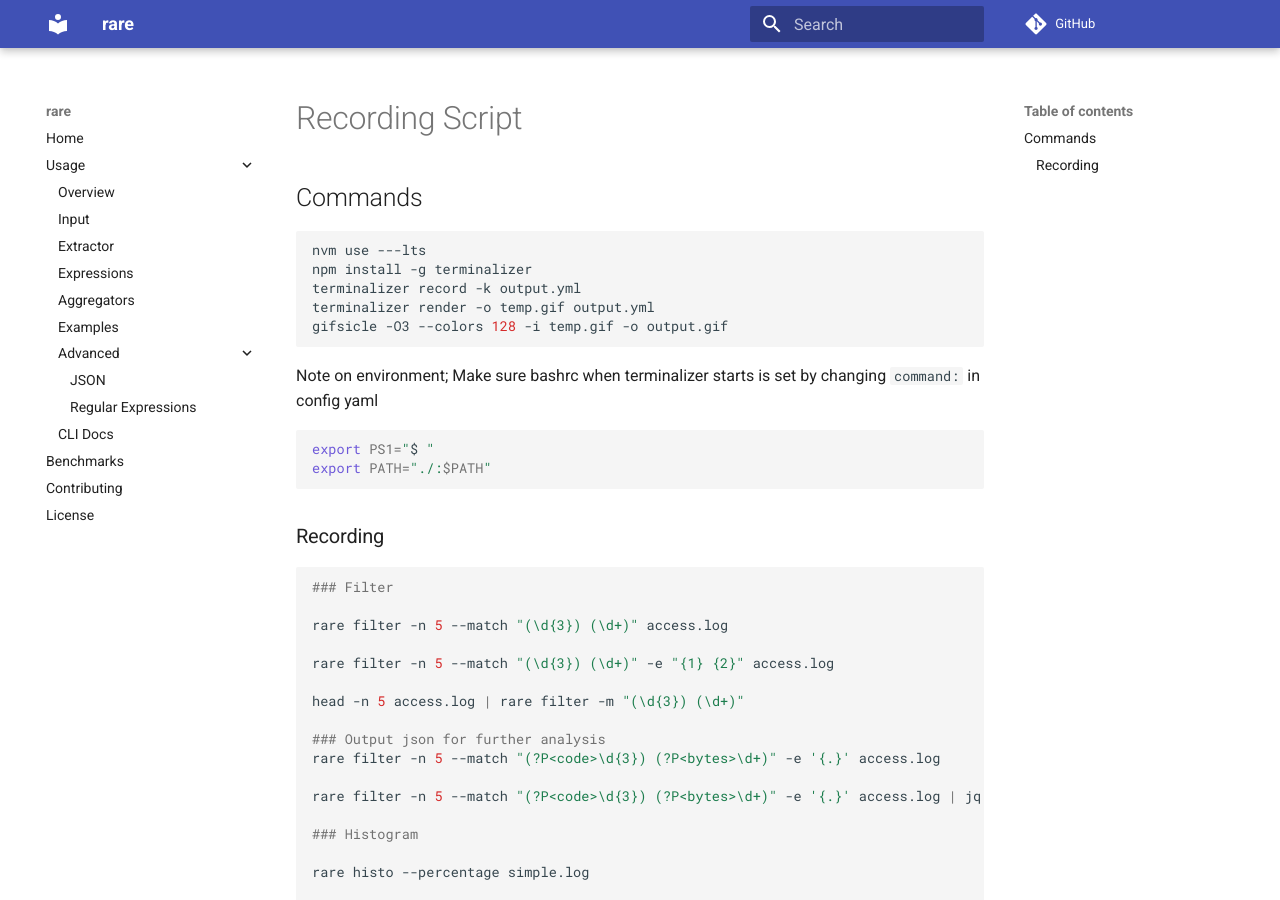
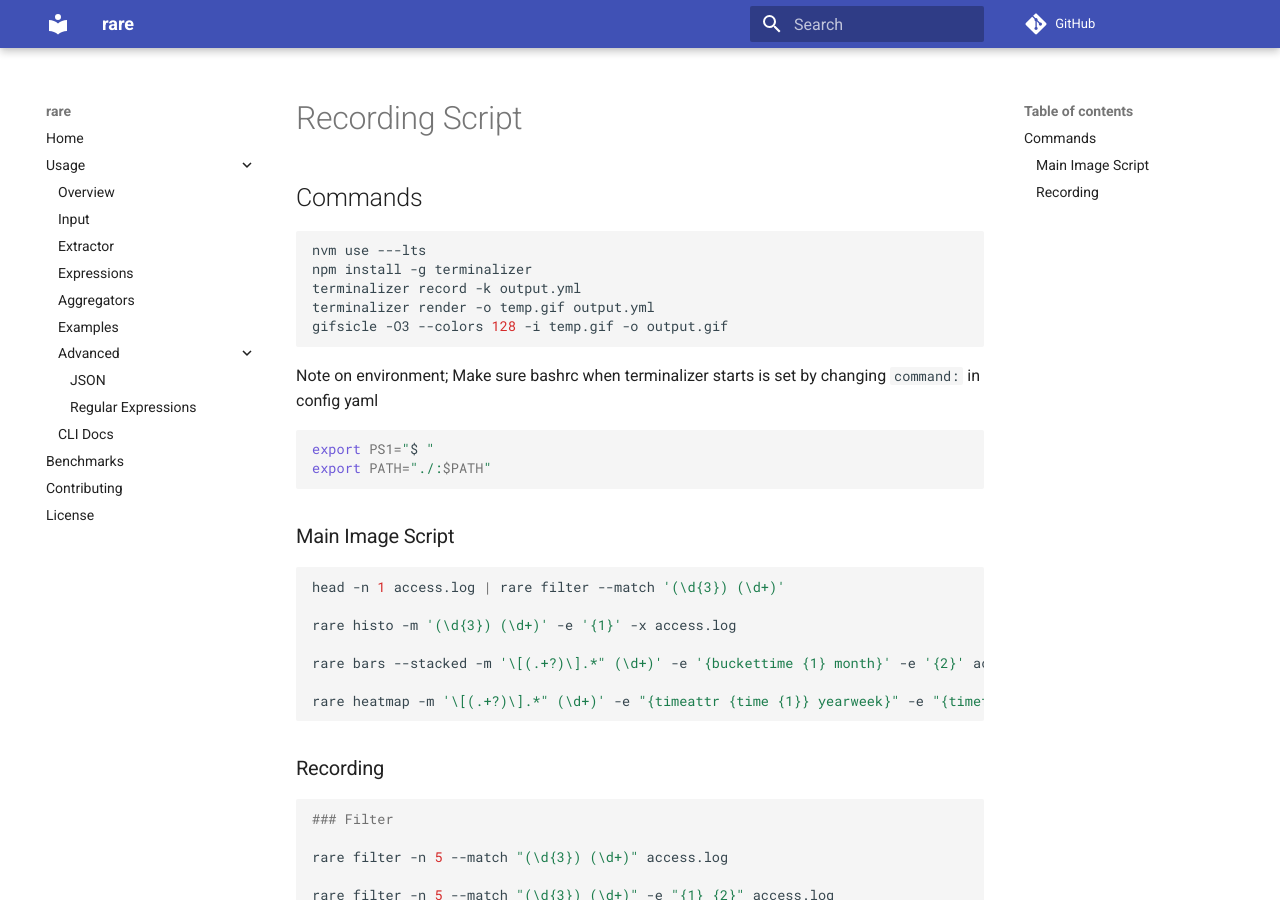
Before and after one commit to zix99/rare, an MkDocs documentation site: the page built from docs/images/README.md, in a window 1280 px wide and 900 px high. Built offline with MkDocs 1.6.1 and Material for MkDocs 9.7.7, drawn with Linux system fonts in a browser that asks for light colours; comment, search, counter and statistics services are not loaded.

Commit message:
New homepage image

````diff
--- a/docs/images/README.md
+++ b/docs/images/README.md
@@ -14,6 +14,18 @@ Note on environment; Make sure bashrc when terminalizer starts is set by changin
 ```bash
 export PS1="$ "
 export PATH="./:$PATH"
+```
+
+### Main Image Script
+
+```bash
+head -n 1 access.log | rare filter --match '(\d{3}) (\d+)'
+
+rare histo -m '(\d{3}) (\d+)' -e '{1}' -x access.log
+
+rare bars --stacked -m '\[(.+?)\].*" (\d+)' -e '{buckettime {1} month}' -e '{2}' access.log
+
+rare heatmap -m '\[(.+?)\].*" (\d+)' -e "{timeattr {time {1}} yearweek}" -e "{timeformat {time {1}} hour}" access.log
 ```
 
 ### Recording
````
Also changed, not shown: docs/images/rare.gif.
